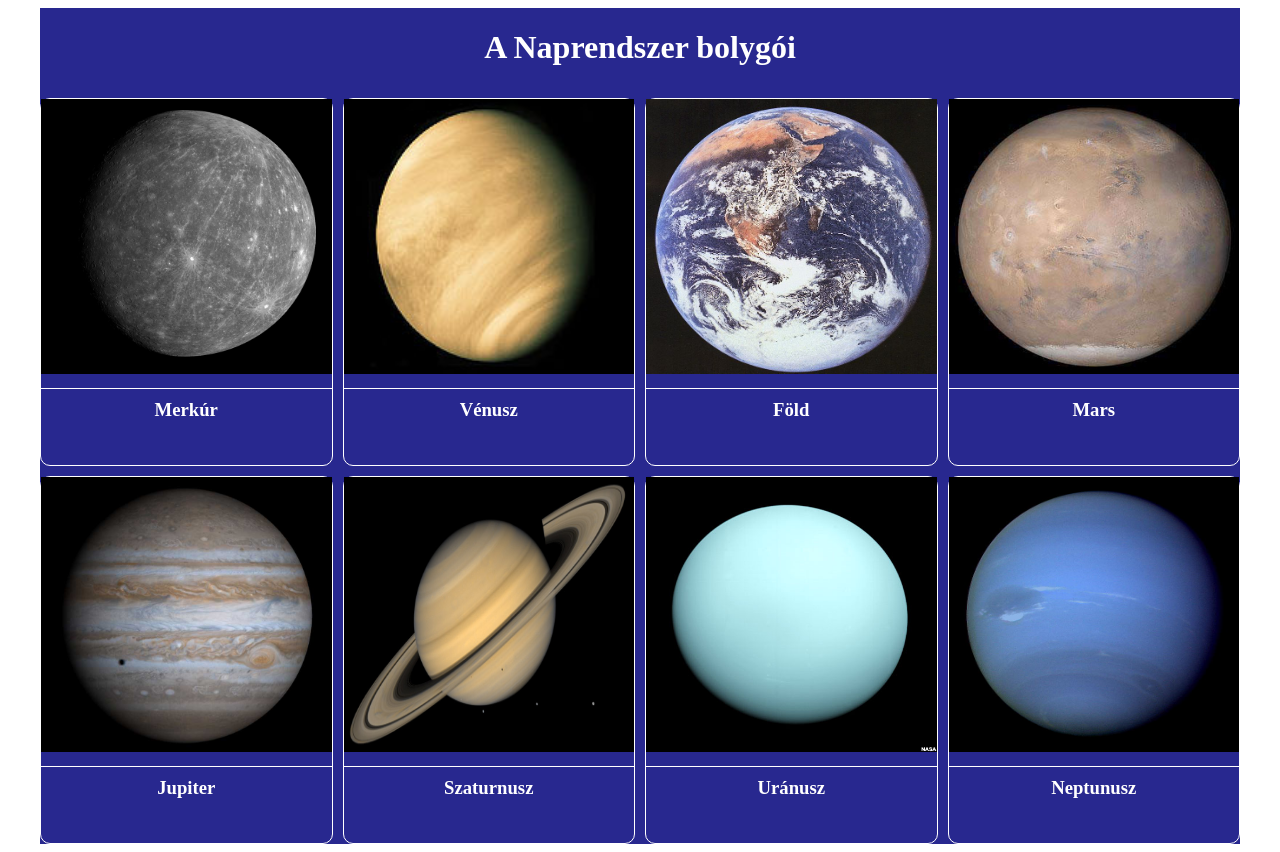
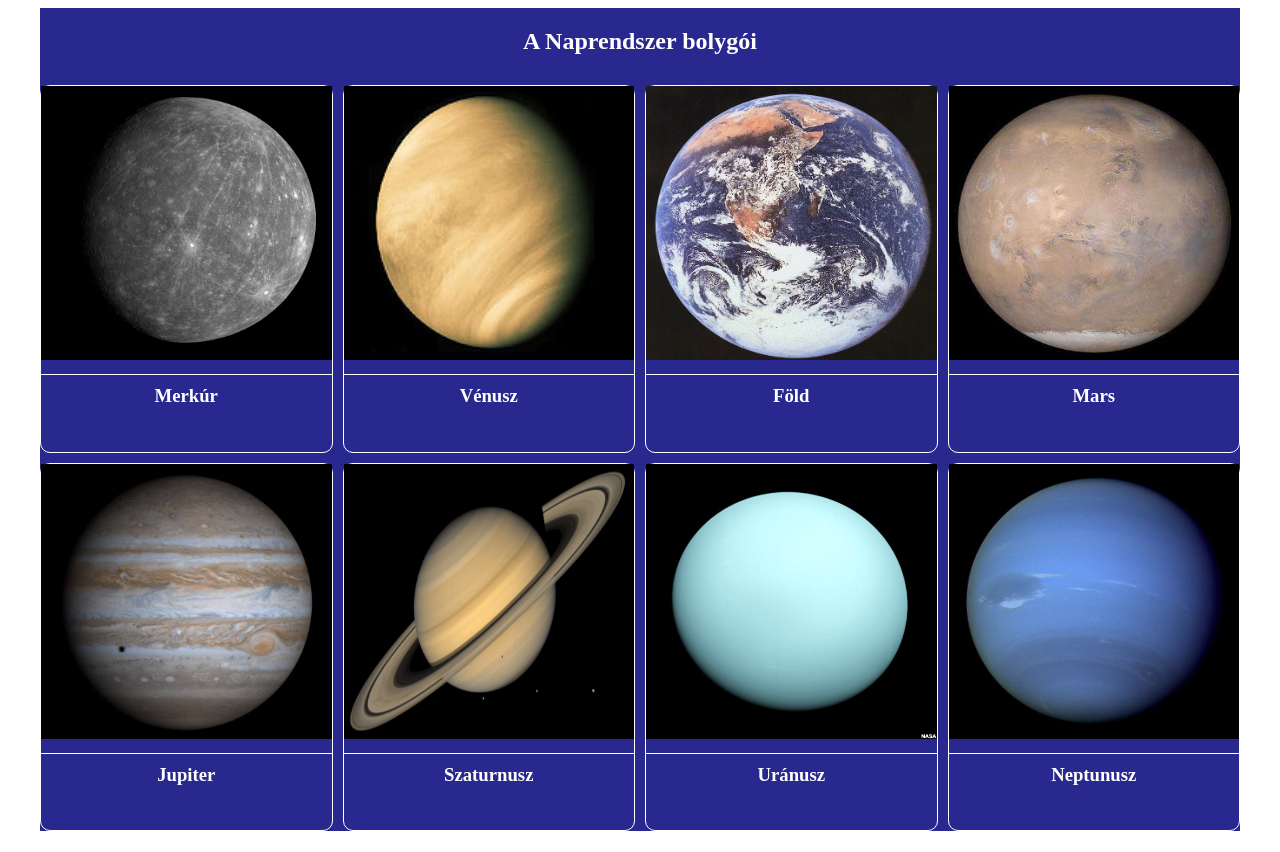
Before and after one commit to hanakkristof/grid, a plain HTML site: page bolygok0.html in a window 1280 px wide. Drawn offline with Linux system fonts and the light colour scheme.

Commit message:
h1 style updated

```diff
--- a/bolygok0.html
+++ b/bolygok0.html
@@ -10,7 +10,7 @@
 
 <body>
   <div class="container">
-    <h1 >A Naprendszer bolygói</h1>
+    <h2 >A Naprendszer bolygói</h2>
     <div>
       <img src="merkur.jpg">
       <h3>Merkúr</h3>
--- a/style.css
+++ b/style.css
@@ -35,7 +35,7 @@ h3{
 		grid-template-columns: repeat(2, 1fr);
 	}
 }
-h1{
+h2{
 	grid-column: 1/-1;
 	text-align: center;
 }
```
